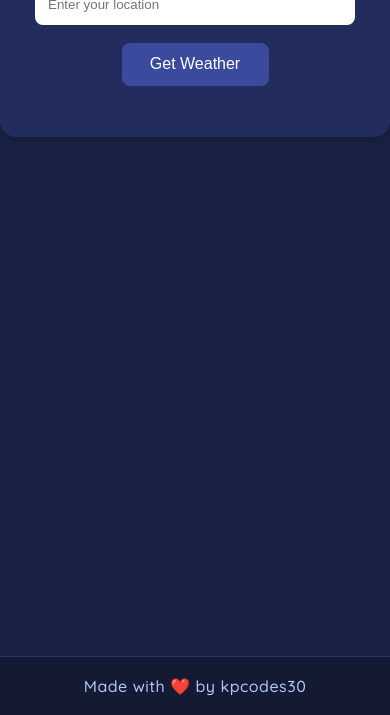
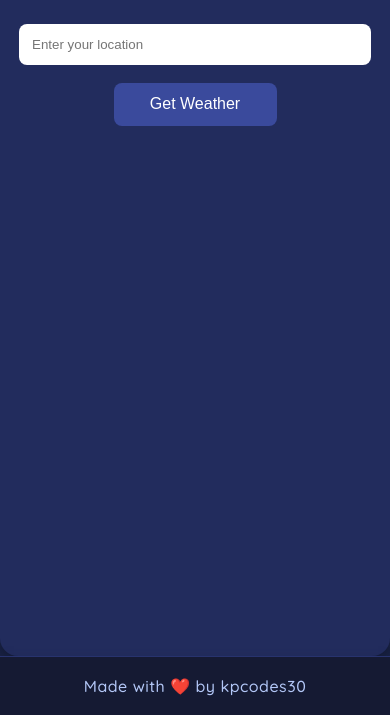
Before and after one commit to kpcodes30/weathrly, a plain HTML site: page index.html in a window 390 px wide. Shown: the part 129-844 px from the top of the page. Drawn offline with Linux system fonts and the light colour scheme.

Commit message:
style: Enhance panel styling and responsiveness

```diff
--- a/style.css
+++ b/style.css
@@ -30,14 +30,14 @@ main {
   align-items: center;
   justify-content: flex-start;
   margin-top: 1rem;
-  width: 350px;
-  height: 250px;
+  width: 400px;
+  min-height: 350px;
   gap: 1.1rem;
   box-shadow: 0 4px 8px rgba(0, 0, 0, 0.2);
-  padding-left: 3rem;
-  padding-right: 3rem;
+  padding: 2.5rem 2rem 2rem 2rem;
   background: rgba(40, 51, 110, 0.6);
-  border-radius: 16px;
+  border-radius: 18px;
+  transition: box-shadow 0.3s;
 }
 .panel h1 {
   font-size: 2rem;
```
